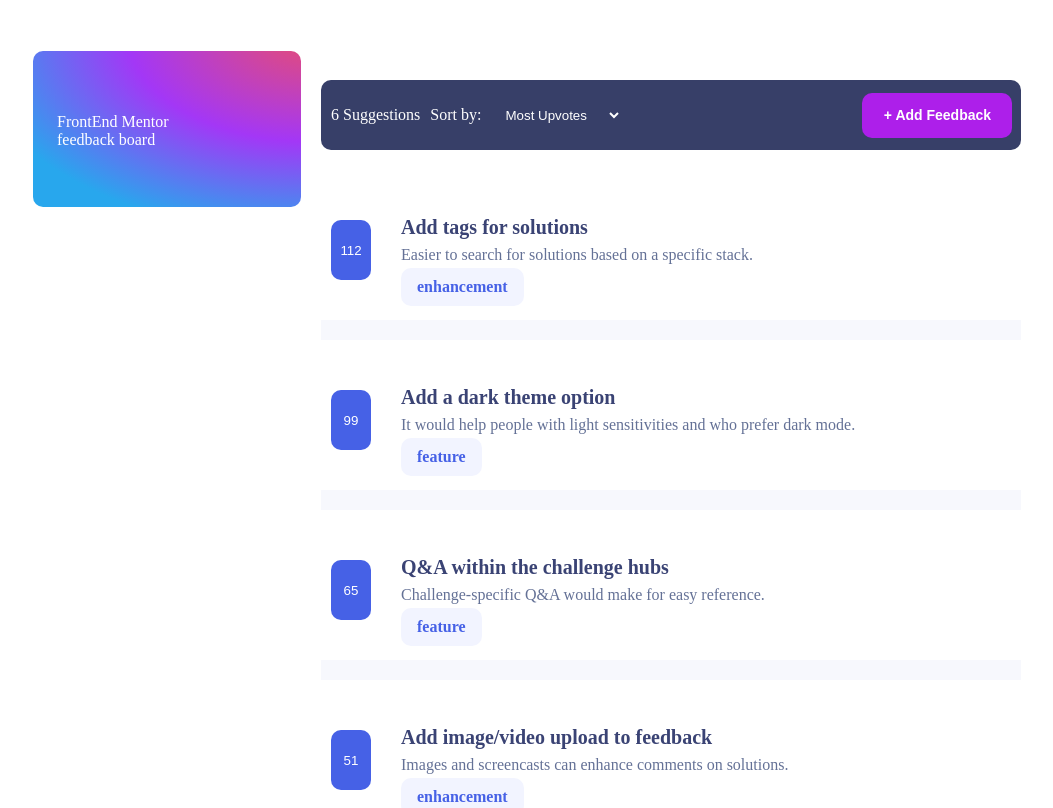
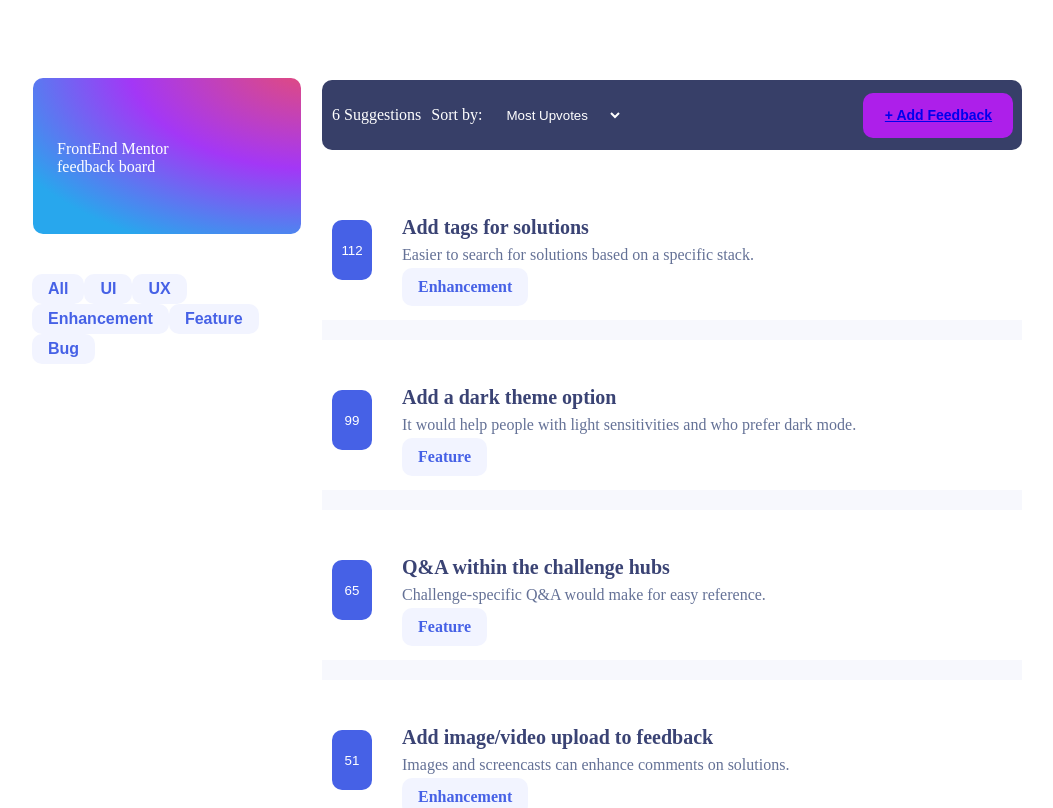
Before and after one commit to farzan190/Product-feedback-Application, a React (Create React App) app in the folder app/: page / in a window 1280 px wide. Shown: the top 808 px of the page, without its empty margins (113-1166 px from the left). Built offline with nearby package versions, Linux system fonts and the light colour scheme.

Commit message:
fixed the css for main page and fixed the addFeedbackform

```diff
--- a/app/src/App.js
+++ b/app/src/App.js
@@ -1,5 +1,6 @@
 import './App.css';
 import Tab  from './Tab';
+import data from './data';
 import {useState} from "react";
 import FeedBackForm from './FeedBackForm';
 import FilterButtons from './FilterButtons';
@@ -10,36 +11,30 @@
 
 function App() {
   const {displayData,setDisplayData}=useContext(Cart);
-  const [title,setTitle]=useState();
-  const [category,setCategory]=useState();
-  const [detail,setDetail]=useState();
+  const {title,setTitle}=useContext(Cart);
+  const {category,setCategory}=useContext(Cart);
+  const {detail,setDetail}=useContext(Cart);
   const {selectedTab,setSelectedTab}=useContext(Cart);
+  const {originalData,setOriginalData}=useContext(Cart);
 
-const addFeedBack=()=>{
-  setDisplayData([...displayData,{
-    "id": 111,
-    "title": title,
-    "category": category,
-    "upvotes": 786,
-    "upvoted": false,
-    "status": "suggestion",
-    "description": detail,
-    "comments": [
-    ]
-  }])
- }
+
 
 const filterResults=(e)=>{
-  const filteredData= displayData.filter((item)=>item.category==e.target.id);
-  setDisplayData([filteredData]);
+  if(e.target.id=="All"){
+     return;
+  }
+  const filteredData= originalData.filter((item)=>item.category==e.target.id);
+  setDisplayData(filteredData);
 }
   return (    <div className='board'>
+
               <div className='left-board'>
                <div className='gradient-column'>
                 <div>FrontEnd Mentor</div>
                 <div>feedback board</div>
                </div>
                <div className='filter-buttons'>
+        <div className='filter-buttons'> <FilterButtons filterResults={filterResults} /></div>
 
                </div>
 
@@ -56,16 +51,14 @@
               <option>Least Comments</option>
 
             </select>
-          <button className='Add-feedback'><div className='AddFeedBackText'>+ Add Feedback</div></button>
+          <button className='Add-feedback'><NavLink className='AddFeedBackText' to={`/feedback`}>+ Add Feedback</NavLink></button>
             </div>
           <div className='main-page'>
          <div className='tabs'>{displayData.map((i)=><Tab  id={i.id} title={i.title} description={i.description} category={i.category} upvoted={i.upvoted} upvotes={i.upvotes}/>)}</div>;
-         <button onClick={()=>addFeedBack()}>clickme</button>
-         <NavLink to={`/feedback`}>feed</NavLink>
          </div></div>
          </div>)
 }
 
-//<FeedBackForm title={title} setTitle={setTitle} category={category} setCategory={setCategory} detail={detail} setDetail={setDetail}/>
+//
 
 export default App;
--- a/app/src/CommentPage.js
+++ b/app/src/CommentPage.js
@@ -5,19 +5,20 @@
 import Tab  from './Tab';
 
 // display the same to same tab and comments below it
-const CommentPage=({id=2})=>{
-  const [displayData,setDisplayData]=useState(data[0].productRequests);
+const CommentPage=({id})=>{
+  const {displayData,setDisplayData}=useContext(Cart);
   const {selectedTab,setSelectedTab}=useContext(Cart);
   const [currentTab,setCurrentTab]=useState(0);
 
 
 
   return <div>{displayData.map((i)=>i.id===selectedTab &&  (<><Tab key={i.id}
-                                                       title={i.title}
+                                                        title={i.title}
                                                         description={i.description}
                                                          category={i.category}
                                                          upvoted={i.upvoted}
                                                          upvotes={i.upvotes}/>
+
                                                          <CommentSection comments={i.comments} />
 
                                                            </>
--- a/app/src/Context.js
+++ b/app/src/Context.js
@@ -8,8 +8,12 @@
    const[name,setName]=useState("farru");
   const [displayData,setDisplayData]=useState(data[0].productRequests);
    const [selectedTab,setSelectedTab]=useState(1);
+   const [title,setTitle]=useState("");
+   const [category,setCategory]=useState("all");
+   const [detail,setDetail]=useState("");
+   const [originalData,setOriginalData]=useState(data[0].productRequests);
 
-    return (<Cart.Provider value={{selectedTab,setSelectedTab,displayData,setDisplayData}} >
+    return (<Cart.Provider value={{selectedTab,setSelectedTab,displayData,setDisplayData,title,setTitle,category,setCategory,detail,setDetail,originalData,setOriginalData}} >
        {children}
     </Cart.Provider>)
 }
--- a/app/src/FeedBackForm.js
+++ b/app/src/FeedBackForm.js
@@ -1,13 +1,35 @@
-import { useState } from "react"
+import { useState,useContext } from "react"
+import Cart from "./Context";
 import { NavLink } from "react-router-dom";
+import { useNavigate } from "react-router-dom";
 
-const FeedBackForm=({title,setTitle,category,setCategory,detail,setDetail})=>{
-
+const FeedBackForm=()=>{
+  const {title,setTitle}=useContext(Cart);
+  const {category,setCategory}=useContext(Cart);
+  const {detail,setDetail}=useContext(Cart);
+  const {originalData,setOriginalData}=useContext(Cart);
+  const {displayData,setDisplayData}=useContext(Cart);
+   const navigate=useNavigate();
 
     const handleChange=(e)=>{
         return  ;
     }
 
+    const addFeedBack=(e)=>{
+      setOriginalData([...originalData,{
+        "id": 111,
+        "title": title,
+        "category": category,
+        "upvotes": 0,
+        "upvoted": false,
+        "status": "suggestion",
+        "description": detail,
+        "comments": [
+        ]
+      }])
+       setDisplayData(originalData);
+       navigate(-1);
+     }
     return (<>
     <h1>Create New FeedBack</h1>
     <h3>Feedback Title</h3>
@@ -15,11 +37,14 @@
       <input
       type="text"
       value={title}
-      onChange={(e)=>setTitle(e.target.value)}/>
+      placeholder="please type feedback"
+      onChange={(e)=>setTitle(e.target.value)}
+      />
 
     <h1> Category</h1>
     <h3>Choose a category for your feedback</h3>
     <select value={category} onChange={(e)=>setCategory(e.target.value)}>
+    <option>All</option>
     <option>Feature</option>
     <option>UI</option>
     <option>UX</option>
@@ -33,6 +58,7 @@
       onChange={(e)=>setDetail(e.target.value)}
       placeholder="type your feedback here"
       />
+      <button onClick={(e)=>addFeedBack(e)}>AddFeedBack</button>
       <NavLink to={`/`}>goBack</NavLink>
     </>
 
--- a/app/src/FilterButtons.js
+++ b/app/src/FilterButtons.js
@@ -1,7 +1,16 @@
 import data from './data';
+import { useContext } from 'react';
+import Cart from './Context';
 
 const FilterButtons=({filterResults})=>{
+    const {displayData,setDisplayData}=useContext(Cart);
+     const filterButtons=["All","UI","UX","Enhancement","Feature","Bug"];
+    return <div>{filterButtons.map((i)=><button className='filter-button' id={i} onClick={(e)=>filterResults(e)}>{i} </button>)}</div>
 
-    return <div>{data[0].productRequests.map((i)=><button id={i.category} onClick={(e)=>filterResults(e)}>{i.category}</button>)}</div>
+
+
+
+
+
 }
 export default FilterButtons;
--- a/app/src/data.js
+++ b/app/src/data.js
@@ -8,7 +8,7 @@
       {
         "id": 1,
         "title": "Add tags for solutions",
-        "category": "enhancement",
+        "category": "Enhancement",
         "upvotes": 112,
         "upvoted": false,
         "status": "suggestion",
@@ -40,7 +40,7 @@
       {
         "id": 4,
         "title": "Add a dark theme option",
-        "category": "feature",
+        "category": "Feature",
         "upvotes": 99,
         "upvoted": false,
         "status": "suggestion",
@@ -90,7 +90,7 @@
       {
         "id": 7,
         "title": "Q&A within the challenge hubs",
-        "category": "feature",
+        "category": "Feature",
         "upvotes": 65,
         "upvoted": false,
         "status": "suggestion",
@@ -110,7 +110,7 @@
       {
         "id": 9,
         "title": "Add image/video upload to feedback",
-        "category": "enhancement",
+        "category": "Enhancement",
         "upvotes": 51,
         "upvoted": false,
         "status": "suggestion",
@@ -139,7 +139,7 @@
       {
         "id": 12,
         "title": "Ability to follow others",
-        "category": "feature",
+        "category": "Feature",
         "upvotes": 42,
         "upvoted": false,
         "status": "suggestion",
@@ -179,7 +179,7 @@
       {
         "id": 6,
         "title": "Preview images not loading",
-        "category": "bug",
+        "category": "Bug",
         "upvotes": 3,
         "upvoted": false,
         "status": "suggestion",
@@ -189,7 +189,7 @@
       {
         "id": 16,
         "title": "More comprehensive reports",
-        "category": "feature",
+        "category": "Feature",
         "upvotes": 123,
         "upvoted": false,
         "status": "planned",
@@ -218,7 +218,7 @@
       {
         "id": 19,
         "title": "Learning paths",
-        "category": "feature",
+        "category": "Feature",
         "upvotes": 28,
         "upvoted": false,
         "status": "planned",
@@ -238,7 +238,7 @@
       {
         "id": 20,
         "title": "One-click portfolio generation",
-        "category": "feature",
+        "category": "Feature",
         "upvotes": 62,
         "upvoted": false,
         "status": "in-progress",
@@ -258,7 +258,7 @@
       {
         "id": 22,
         "title": "Bookmark challenges",
-        "category": "feature",
+        "category": "Feature",
         "upvotes": 31,
         "upvoted": false,
         "status": "in-progress",
@@ -278,7 +278,7 @@
       {
         "id": 24,
         "title": "Animated solution screenshots",
-        "category": "bug",
+        "category": "Bug",
         "upvotes": 9,
         "upvoted": false,
         "status": "in-progress",
@@ -288,7 +288,7 @@
       {
         "id": 25,
         "title": "Add micro-interactions",
-        "category": "enhancement",
+        "category": "Enhancement",
         "upvotes": 71,
         "upvoted": false,
         "status": "live",
--- a/app/src/index.css
+++ b/app/src/index.css
@@ -16,7 +16,9 @@
   justify-content: flex-start;
   align-items: center;
   height: 2160px;
+  margin-top: 78px;
   margin-right: 20px;
+  margin-bottom: auto;
 }
 
 .gradient-column{
@@ -35,6 +37,7 @@
   flex-direction: column;
   justify-content: center;
   align-items: flex-start;
+  margin-bottom: auto;
 }
 
 .tabs{
@@ -92,7 +95,7 @@
   align-items: center;
   justify-content: center;
   margin-top: 50px;
-  margin-left: ;
+  margin-bottom:auto ;
 }
 
 .header{
@@ -160,3 +163,31 @@
   font-weight: 550;
   padding: 6px 16px;
 }
+.filter-button{
+  color: #4661e6;
+  background-color: #f2f4ff;
+  font-size: medium;
+  border-radius: 10px;
+  font-weight: 550;
+  padding: 6px 16px;
+}
+
+
+.board{
+  display: flex;
+  justify-content: center;
+  align-items: center;
+
+}
+.Add-feedback{
+  text-decoration: none;
+
+}
+.filter-buttons{
+  display: flex;
+  justify-content: center;
+  align-items: center;
+  margin-top: 20px;
+  width: 270px;
+  gap: 10px;
+}
```
